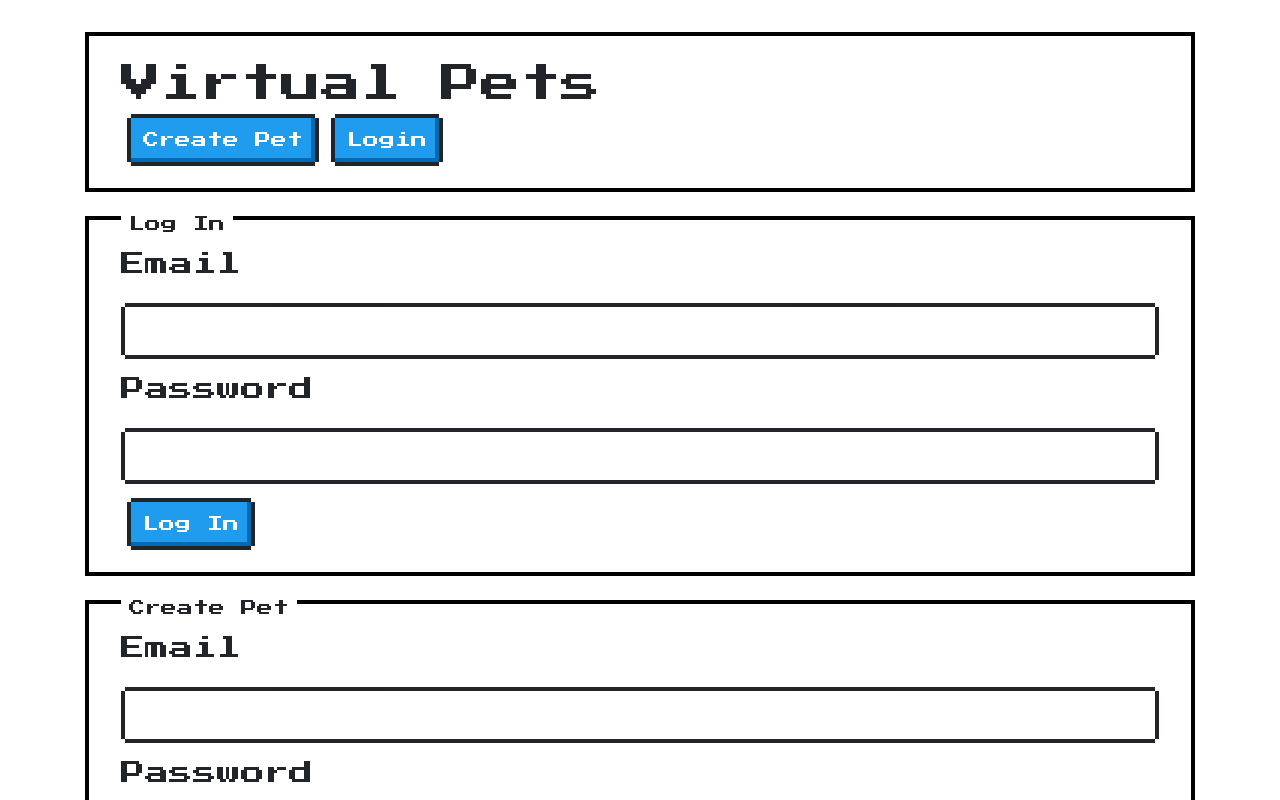
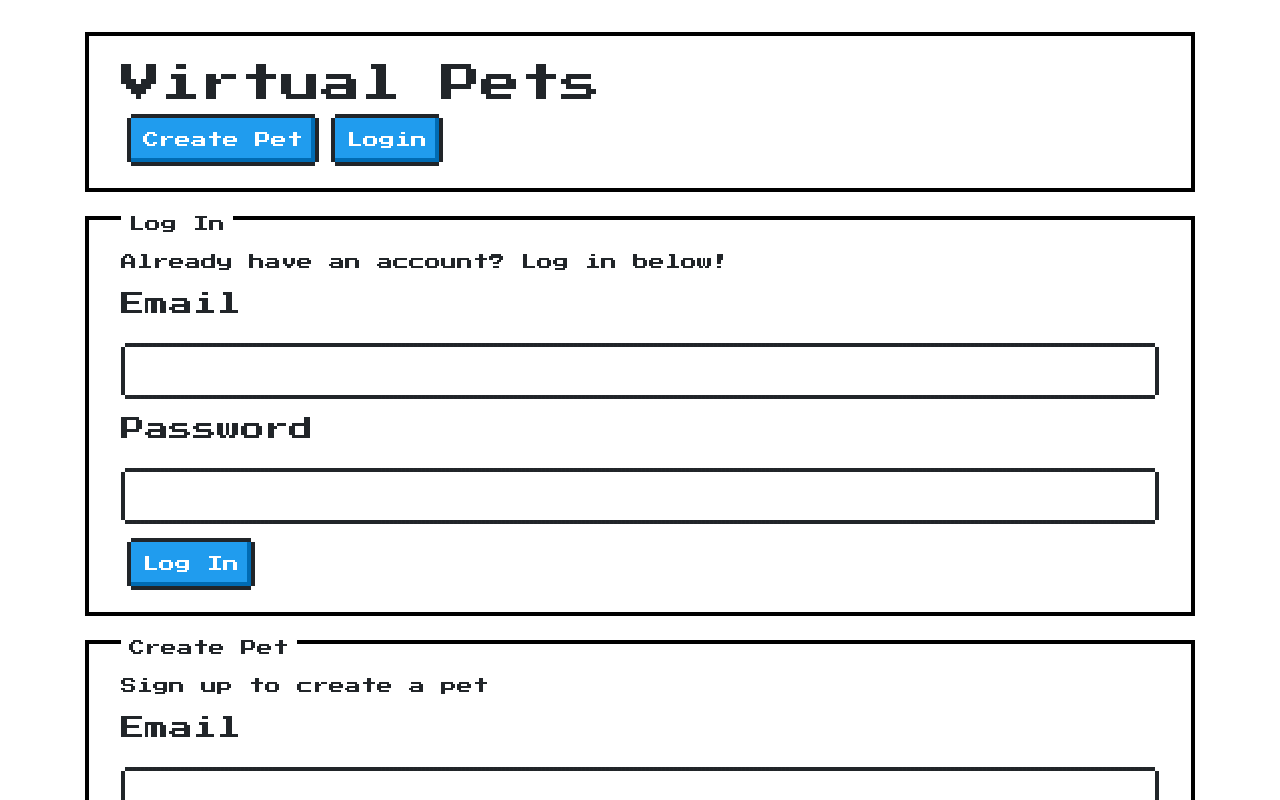
Before and after one commit to seraphina-b/virtual-pets, a React (Create React App) app in the folder react/: page /login in a window 1280 px wide. Shown: the top 800 px of the page. Built offline with nearby package versions, Linux system fonts and the light colour scheme.

Commit message:
working with onclick

```diff
--- a/react/src/views/LogIn.js
+++ b/react/src/views/LogIn.js
@@ -15,11 +15,12 @@ class LogIn extends React.Component {
           <button className="nes-btn is-primary">Create Pet</button>
           <button className="nes-btn is-primary">Login</button>
         </section>
-        {/* added a br for a bit of spacing between the sections - but not sure if this is best practice */}
+        {/* added a <br> for a bit of spacing between the sections - but not sure if this is best practice */}
         <br></br>
         {/* Login section - users with an account - takes them to pets page (list of pets) */}
         <section className="nes-container with-title">
           <h3 className="title">Log In</h3>
+          <p>Already have an account? Log in below!</p>
           <h4>Email</h4>
           <input className="nes-input"></input>
           <h4>Password</h4>
@@ -30,6 +31,7 @@ class LogIn extends React.Component {
         {/* Create pet section - users sign up to create a pet - takes them to create pet page*/}
         <section className="nes-container with-title">
           <h3 className="title">Create Pet</h3>
+          <p>Sign up to create a pet</p>
           <h4>Email</h4>
           <input className="nes-input"></input>
           <h4>Password</h4>
```
